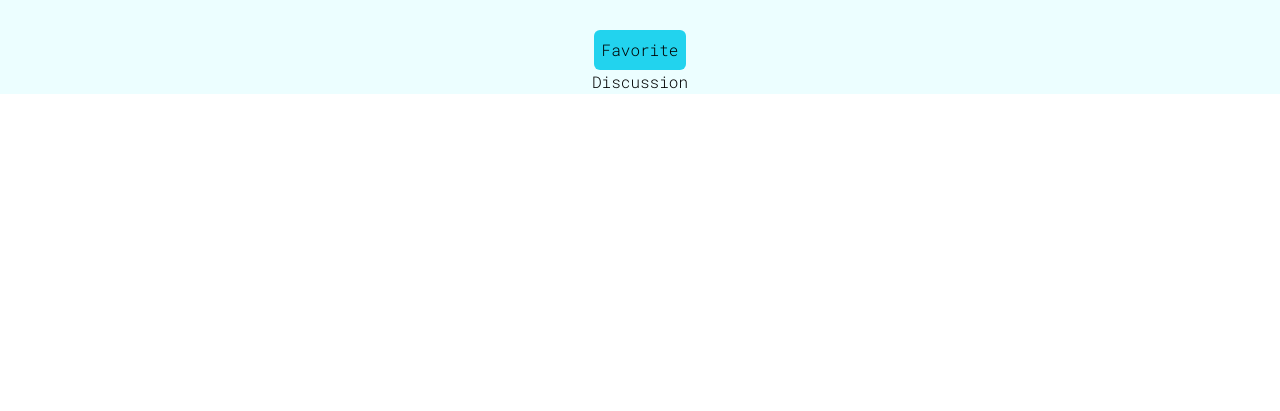
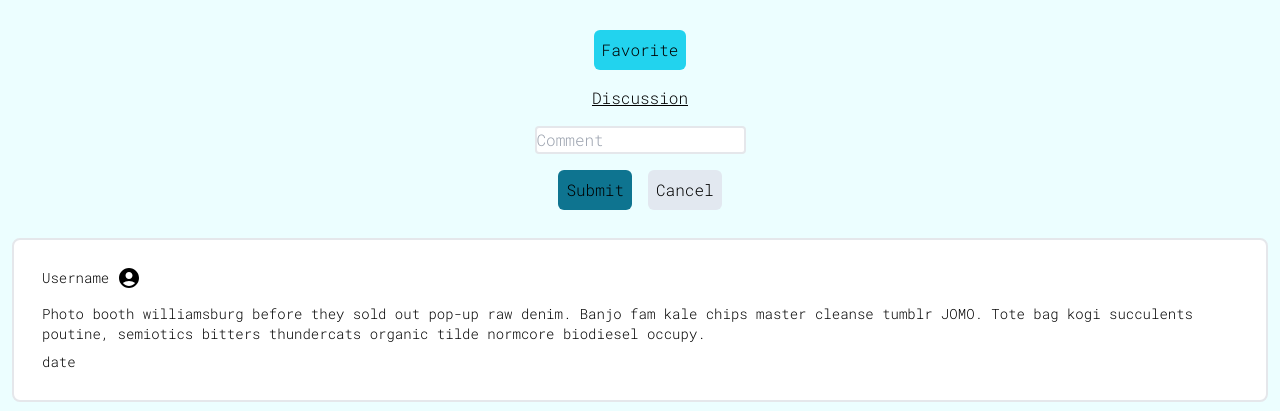
Before and after one commit to kirran01/Ghibli-front, a React (Vite) app: page /film/1 in a window 1280 px wide. Shown: the part 460-871 px from the top of the page. Before the commit the page ends 800 px from the top, so only its background shows below. Built offline with nearby package versions, Linux system fonts and the light colour scheme; no server answers.

Commit message:
comments'

```diff
--- /dev/null
+++ b/src/components/comment.jsx
@@ -0,0 +1,20 @@
+import React from 'react';
+import { useParams } from 'react-router-dom';
+import { useState, useEffect } from 'react';
+import axios from 'axios';
+import AccountCircleIcon from '@mui/icons-material/AccountCircle';
+
+const Comment = () => {
+    return (
+        <div className='bg-white m-3 p-5 border-2 text-sm rounded-lg'>
+            <div className='flex items-center'>
+                <p className='m-2'>Username</p>
+                <AccountCircleIcon />
+            </div>
+            <p className='m-2'>Photo booth williamsburg before they sold out pop-up raw denim. Banjo fam kale chips master cleanse tumblr JOMO. Tote bag kogi succulents poutine, semiotics bitters thundercats organic tilde normcore biodiesel occupy.</p>
+            <p className='m-2'>date</p>
+        </div>
+    );
+}
+
+export default Comment;
--- a/src/pages/filmpage.jsx
+++ b/src/pages/filmpage.jsx
@@ -2,10 +2,13 @@ import React from 'react';
 import { useParams } from 'react-router-dom';
 import { useState, useEffect } from 'react';
 import axios from 'axios';
+import AccountCircleIcon from '@mui/icons-material/AccountCircle';
+
 
 const Filmpage = () => {
     const { id } = useParams();
     const [film, setFilm] = useState({})
+    const [comments, setComments] = useState([])
     useEffect(() => {
         axios.get(`https://ghibliapibase.fly.dev/films/${id}`)
             .then(res => {
@@ -16,6 +19,15 @@ const Filmpage = () => {
                 console.log(err)
             })
     }, [])
+    useEffect(() => {
+        axios.get('http://localhost:3000/comments/all-comments')
+            .then(res => {
+                console.log(res.data, 'rdcomments')
+            })
+            .catch(err => {
+                console.log(err)
+            })
+    })
     const addToFavs = (e) => {
         e.preventDefault()
         axios.post('http://localhost:3000/favorites/create-favorite', {
@@ -68,9 +80,23 @@ const Filmpage = () => {
             <button onClick={addToFavs} className='bg-cyan-400 hover:bg-cyan-300 rounded-md p-2'>Favorite</button>
 
             <div className='flex flex-col items-center'>
-                <p>Discussion</p>
+                <p className='my-4 underline'>Discussion</p>
                 <div>
-
+                    <form className='flex flex-col items-center' action="">
+                        <input className='border-2 rounded' type="text" placeholder='Comment' />
+                        <div className='flex items-center m-2'>
+                            <button className='bg-cyan-700 hover:bg-cyan-600 rounded-md p-2 m-2' type="">Submit</button>
+                            <button className='p-2 bg-slate-200 rounded-md m-2'>Cancel</button>
+                        </div>
+                    </form>
+                </div>
+                <div className='bg-white m-3 p-5 border-2 text-sm rounded-lg'>
+                    <div className='flex items-center'>
+                        <p className='m-2'>Username</p>
+                        <AccountCircleIcon />
+                    </div>
+                    <p className='m-2'>Photo booth williamsburg before they sold out pop-up raw denim. Banjo fam kale chips master cleanse tumblr JOMO. Tote bag kogi succulents poutine, semiotics bitters thundercats organic tilde normcore biodiesel occupy.</p>
+                    <p className='m-2'>date</p>
                 </div>
             </div>
         </div>
```
